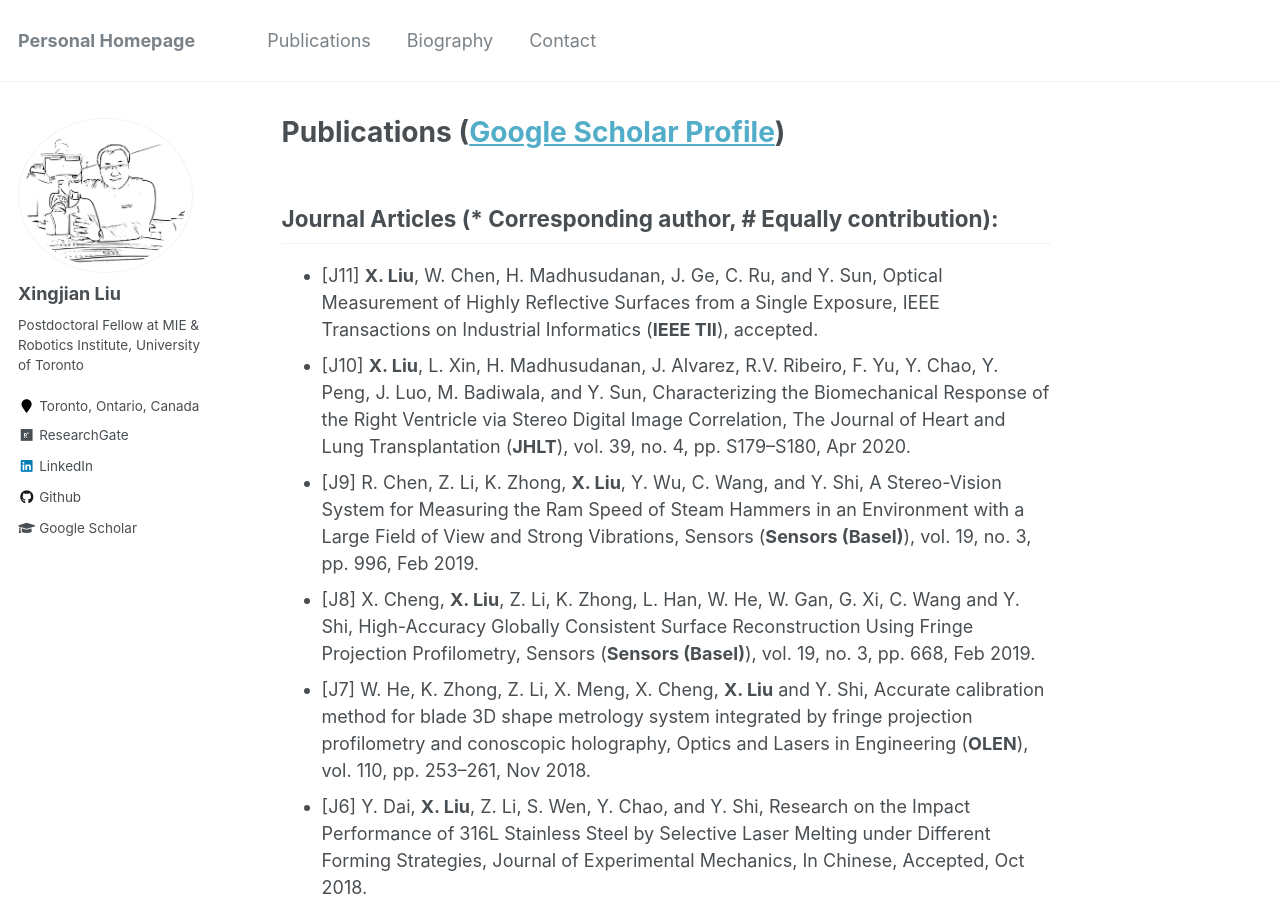
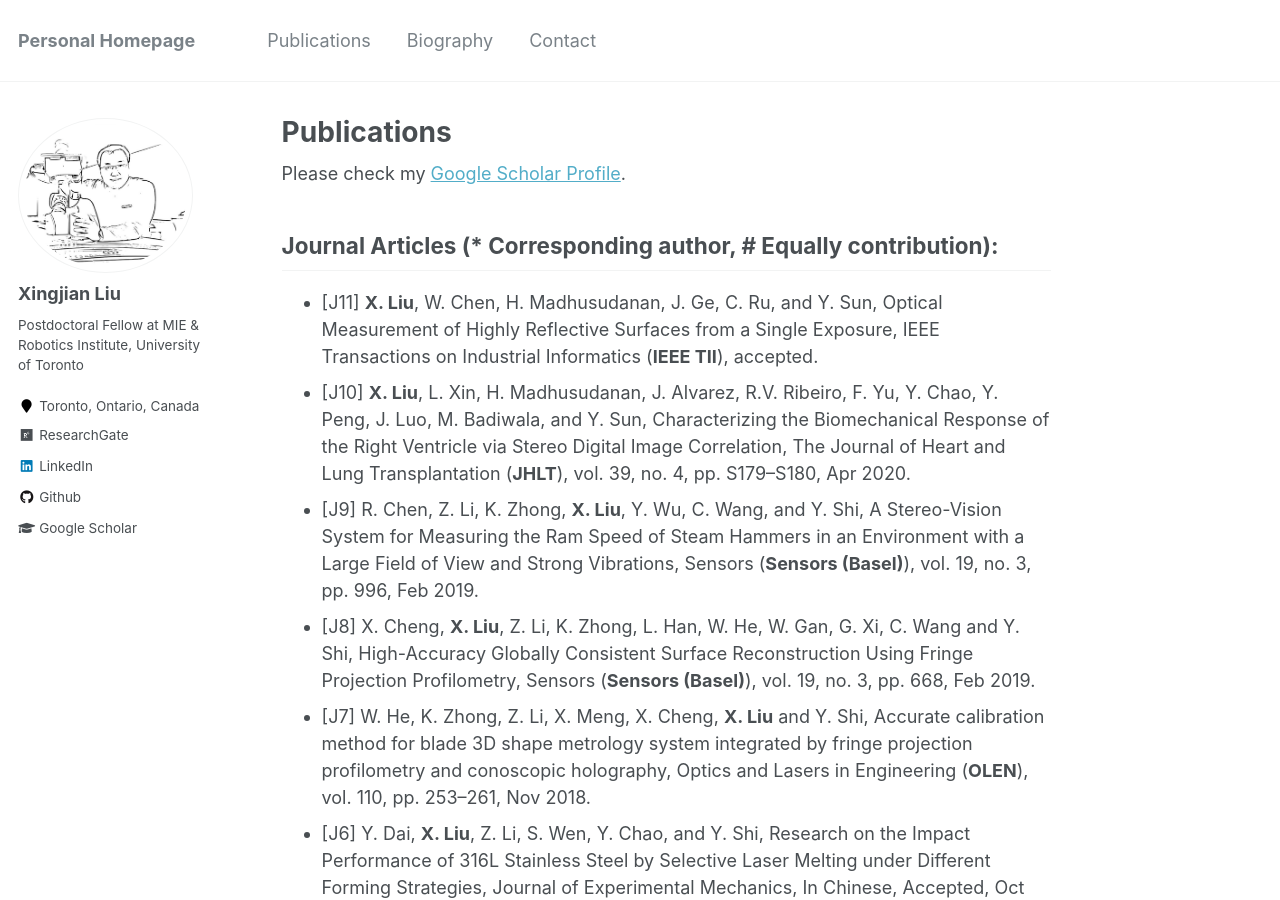
Before and after one commit to xingjianliu/xingjianliu.github.io, a Jekyll site: the page built from _pages/publications.md, in a window 1280 px wide and 900 px high. Built offline with Jekyll 4.4.1, drawn with Linux system fonts in a browser that asks for light colours.

Commit message:
Update publications.md

```diff
--- a/_pages/publications.md
+++ b/_pages/publications.md
@@ -1,8 +1,9 @@
 ---
-title: "Publications ([Google Scholar Profile](https://scholar.google.com/citations?user=8AIuzdwAAAAJ&hl=en&authuser=1))"
+title: "Publications"
 permalink: /publications/
 author_profile: true
 ---
+Please check my [Google Scholar Profile](https://scholar.google.com/citations?user=8AIuzdwAAAAJ&hl=en&authuser=1).
 ## Journal Articles (* Corresponding author, # Equally contribution):
 - [J11] **X. Liu**, W. Chen, H. Madhusudanan, J. Ge, C. Ru, and Y. Sun, Optical Measurement of Highly Reflective Surfaces from a Single Exposure, IEEE Transactions on Industrial Informatics  (**IEEE TII**), accepted.
 - [J10] **X. Liu**, L. Xin, H. Madhusudanan, J. Alvarez, R.V. Ribeiro, F. Yu, Y. Chao, Y. Peng, J. Luo, M. Badiwala, and Y. Sun, Characterizing the Biomechanical Response of the Right Ventricle via Stereo Digital Image Correlation, The Journal of Heart and Lung Transplantation (**JHLT**), vol. 39, no. 4, pp. S179–S180, Apr 2020.
```
